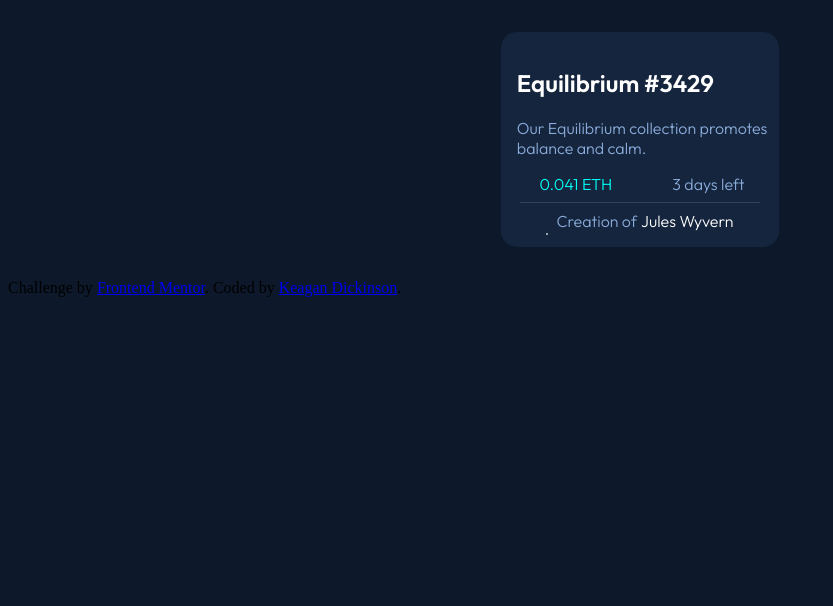
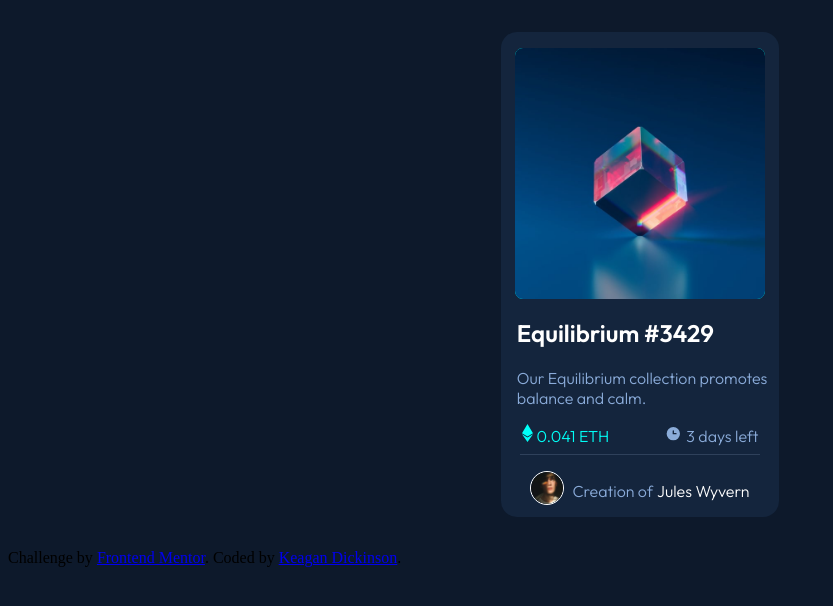
Before and after one commit to PhisherFTW/Developer-portfolio, a plain HTML site: page index.html in a window 1280 px wide. Shown: the whole page, without its empty margins (0-833 px from the left). Drawn offline with Linux system fonts and the light colour scheme.

Commit message:
Made images work

```diff
--- a/index.html
+++ b/index.html
@@ -4,7 +4,7 @@
   <meta charset="UTF-8">
   <meta name="viewport" content="width=device-width, initial-scale=1.0"> <!-- displays site properly based on user's device -->
 
-  <link rel="icon" type="image/png" sizes="32x32" href="./images/favicon-32x32.png">
+  <link rel="icon" type="image.png" sizes="32x32" href="./images/favicon-32x32.png">
   <link rel="preconnect" href="https://fonts.googleapis.com">
 <link rel="preconnect" href="https://fonts.gstatic.com" crossorigin>
 <link rel="preconnect" href="https://fonts.googleapis.com">
@@ -18,19 +18,19 @@
 <body>
   <div class="card-body">
     <div class="container">
-      <img src="images/image-equilibrium.jpg" class="image-equil" alt="">
+      <img src="image-equilibrium.jpg" class="image-equil" alt="">
       <div class="middle">
-        <img src="images/icon-view.svg" alt="" class="eye middle">
+        <img src="icon-view.svg" alt="" class="eye middle">
       </div>
     </div>
     <h2>Equilibrium #3429</h2>
     <p class="p1">Our Equilibrium collection promotes balance and calm.</p>
-    <img src="images/icon-ethereum.svg" alt="" class="icon-imgs">
+    <img src="icon-ethereum.svg" alt="" class="icon-imgs">
     <p class="eth-txt">0.041 ETH</p>
-    <img src="images/icon-clock.svg" alt="" class="icon-imgs">
+    <img src="icon-clock.svg" alt="" class="icon-imgs">
     <p class="days-left">3 days left</p>
     <hr>
-    <img src="images/image-avatar.png" class="profile-img" alt="">
+    <img src="image-avatar.png" class="profile-img" alt="">
     <p class="creator">Creation of</p> <p class="name">Jules Wyvern</p>
   </div>
   <div class="attribution">
```
